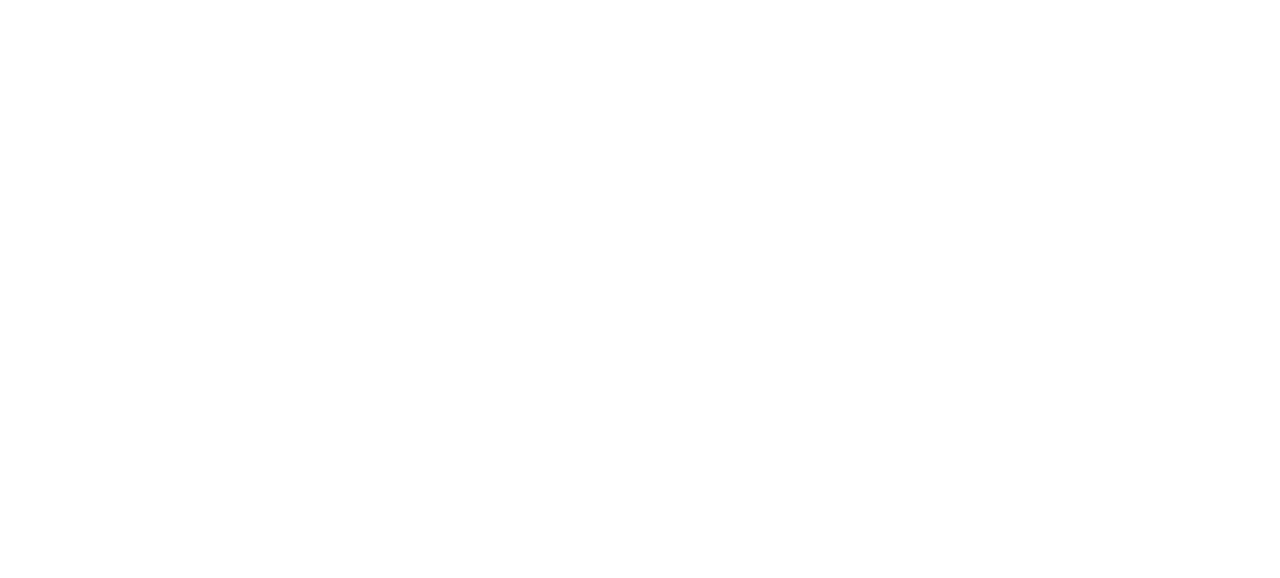
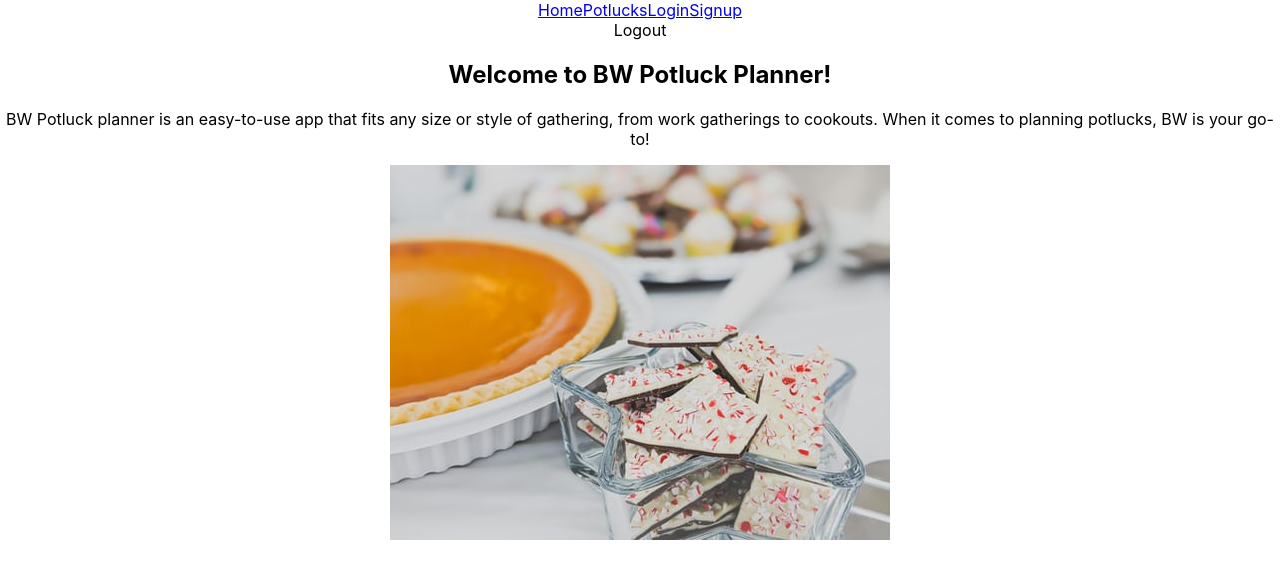
Before and after one commit to bw-potluck-planner-01/frontend, a React (Create React App) app: page / in a window 1280 px wide. Shown: the top 578 px of the page. Built offline with nearby package versions, Linux system fonts and the light colour scheme.

Commit message:
Added basic home and header

```diff
--- a/src/App.css
+++ b/src/App.css
@@ -2,37 +2,7 @@
   text-align: center;
 }
 
-.App-logo {
-  height: 40vmin;
-  pointer-events: none;
+.null {
+  color: black;
+  text-decoration: none;
 }
-
-@media (prefers-reduced-motion: no-preference) {
-  .App-logo {
-    animation: App-logo-spin infinite 20s linear;
-  }
-}
-
-.App-header {
-  background-color: #282c34;
-  min-height: 100vh;
-  display: flex;
-  flex-direction: column;
-  align-items: center;
-  justify-content: center;
-  font-size: calc(10px + 2vmin);
-  color: white;
-}
-
-.App-link {
-  color: #61dafb;
-}
-
-@keyframes App-logo-spin {
-  from {
-    transform: rotate(0deg);
-  }
-  to {
-    transform: rotate(360deg);
-  }
-}
--- a/src/App.js
+++ b/src/App.js
@@ -1,16 +1,19 @@
 import './App.css';
 
 import {Switch, Route} from 'react-router-dom'
+
+import Home from './components/Home'
+import Header from './components/Header';
 
 function App() {
   return (
     <div className="App">
       {/* Insert Header here */}
-
+      <Header />
       <Switch>
         <Route exact path='/'>
           {/* Insert home page here  */}
-
+          <Home />
         </Route>
         <Route path='/signup'>
           {/* Insert signup here */}
--- /dev/null
+++ b/src/components/Header.js
@@ -0,0 +1,16 @@
+import React from 'react'
+import {Link} from 'react-router-dom'
+
+function Header () {
+    return <header>
+        <nav>
+            <Link classname='null' to='/'>Home</Link>
+            <Link classname='null' to='/potluck'>Potlucks</Link>
+            <Link classname='null' to='/login'>Login</Link>
+            <Link classname='null' to='/signup'>Signup</Link>
+            <div className='logout'>Logout</div>
+        </nav>
+    </header>
+}
+
+export default Header
--- a/src/components/Home.js
+++ b/src/components/Home.js
@@ -0,0 +1,14 @@
+import React from 'react'
+import food4 from '../assets/food4.jpg'
+
+function Home (){
+    return <div className='home'>
+        <div className='top'>
+            <h2>Welcome to BW Potluck Planner!</h2>
+            <p>BW Potluck planner is an easy-to-use app that fits any size or style of gathering, from work gatherings to cookouts. When it comes to planning potlucks, BW is your go-to!</p>
+        </div>
+        <img src={food4} alt='pumpkin pie and peppermint bark'/>
+    </div>
+}
+
+export default Home
```
